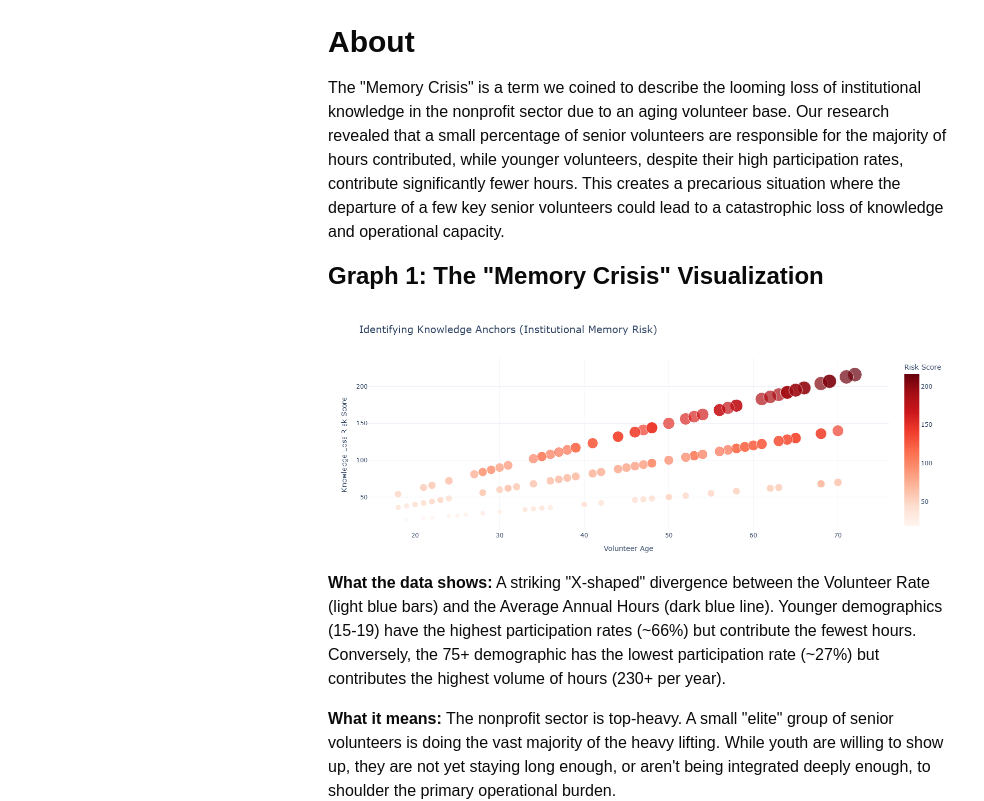
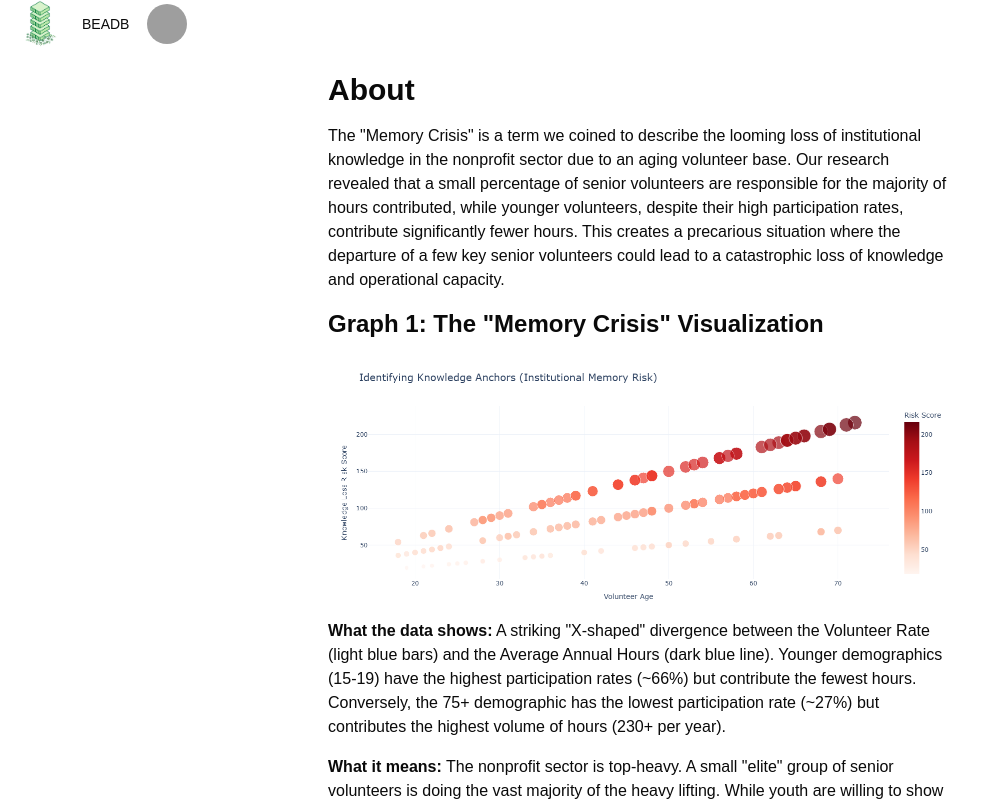
Before and after one commit to jennyuxi/youcode2026, a React (Vite) app in the folder frontend/: page /about in a window 1280 px wide. Shown: the top 801 px of the page, without its empty margins (0-984 px from the left). Built offline with nearby package versions, Linux system fonts and the light colour scheme; grey boxes are pictures that could not be loaded.

Commit message:
added navbar to about page

```diff
--- a/frontend/src/About.tsx
+++ b/frontend/src/About.tsx
@@ -1,10 +1,13 @@
 import React from 'react'
 import memoryCrisisGraph from './assets/memory-crisis.png';
 import knowledgeAnchorGraph from './assets/knowledge-anchor.png';
+import Navbar from './components/navbar';
 
 
 const About: React.FC = () => {
   return (
+    <>
+    <Navbar></Navbar>
     <section className="about-section p-6 max-w-2xl mx-auto">
       <h1 className="text-3xl font-bold mb-4">About</h1>
       <p className="mb-4">
@@ -76,6 +79,7 @@ const About: React.FC = () => {
       {/* NEW SECTION END */}
 
     </section>
+    </>
   )
 }
 
```
